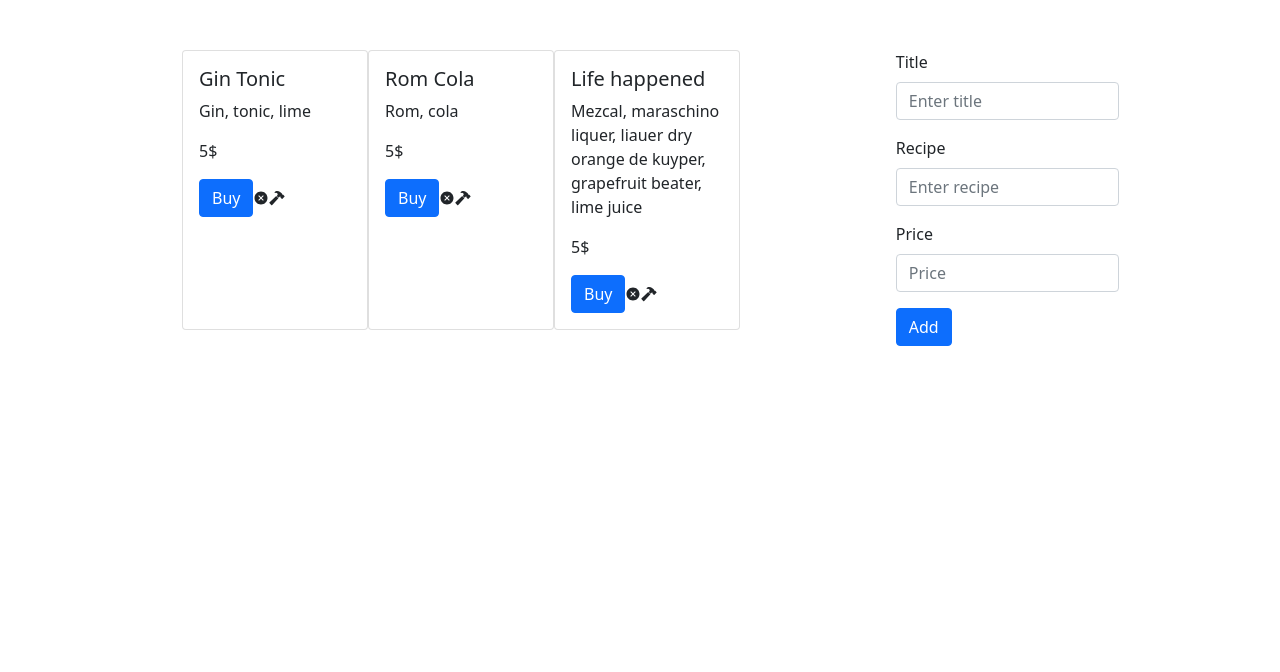
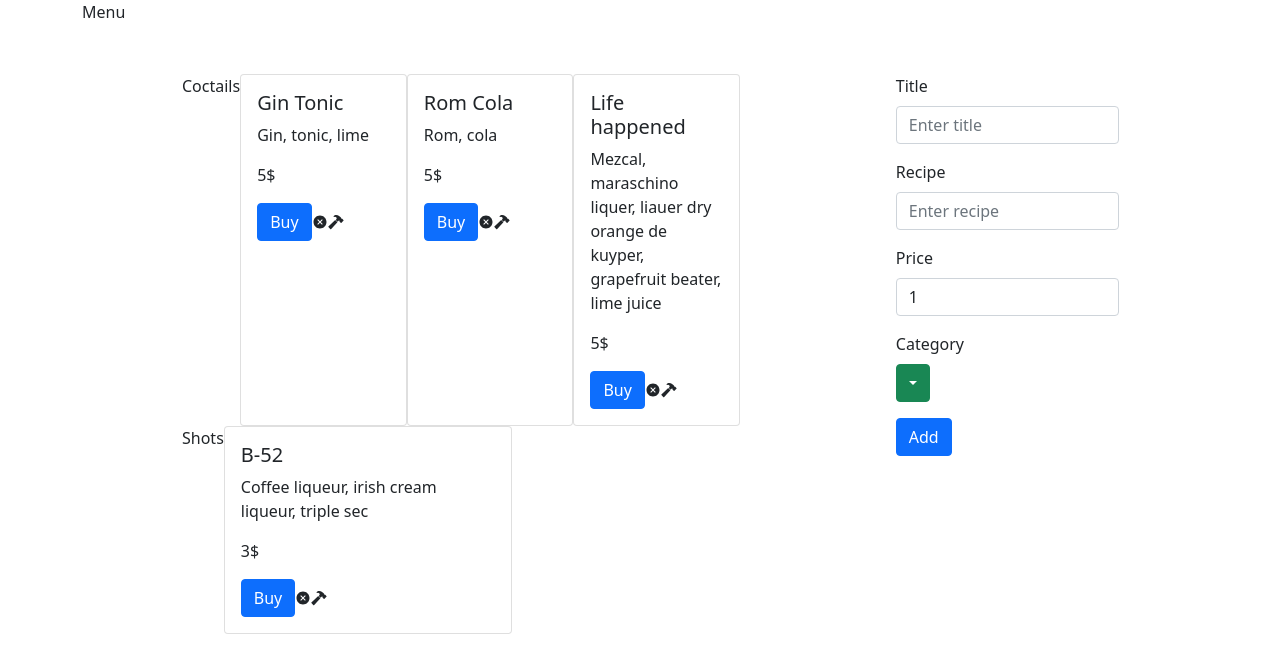
Before and after one commit to MurixHyper/b2b-bar, a React (Create React App) app: page / in a window 1280 px wide. Shown: the top 672 px of the page. Built offline with nearby package versions, Linux system fonts and the light colour scheme.

Commit message:
functions instead of classes new form for adding

```diff
--- a/src/Components/AddCoctail/AddCoctail.jsx
+++ b/src/Components/AddCoctail/AddCoctail.jsx
@@ -1,43 +1,132 @@
 import Button from 'react-bootstrap/Button';
 import Form from 'react-bootstrap/Form';
-import React from "react";
+import Dropdown from 'react-bootstrap/Dropdown';
+import React, { useState, useRef } from "react";
 import './AddCoctail.css';
 
-
-class AddCoctail extends React.Component {
-    constructor(props){
-      super(props)
-      this.state={
+const AddCoctail = ({ onAdd }) => {
+  const [formData, setFormData] = useState({
     title: "",
     ingrs: "",
-        price: 1
-      }
-    }
-    render(){
+    price: 1,
+    category: ""
+  });
+
+  const myFormRef = useRef(null);
+
+  const handleChange = (e) => {
+    const { name, value } = e.target;
+    setFormData((prevData) => ({
+      ...prevData,
+      [name]: name === 'price' ? Number(value) : value
+    }));
+  };
+
+  const handleCategoryChange = (selectedCategory) => {
+    setFormData((prevData) => ({
+      ...prevData,
+      category: selectedCategory
+    }));
+  };
+
+  const handleAdd = () => {
+    onAdd({
+      title: formData.title,
+      ingrs: formData.ingrs,
+      price: formData.price,
+      category: formData.category
+    });
+
+    myFormRef.current.reset();
+  };
+
   return (
-      <Form ref={(el) => this.myForm = el}>
+    <Form ref={myFormRef}>
       <Form.Group className="mb-3" controlId="formBasicTitle">
         <Form.Label>Title</Form.Label>
-          <Form.Control type="text" placeholder="Enter title" onChange={(e)=>this.setState({title: e.target.value})}/>
+        <Form.Control
+          type="text"
+          name="title"
+          placeholder="Enter title"
+          onChange={handleChange}
+          value={formData.title}
+        />
       </Form.Group>
       <Form.Group className="mb-3" controlId="formBasicRecipe">
         <Form.Label>Recipe</Form.Label>
-          <Form.Control type="text" placeholder="Enter recipe" onChange={(e)=>this.setState({ingrs: e.target.value})} />
+        <Form.Control
+          type="text"
+          name="ingrs"
+          placeholder="Enter recipe"
+          onChange={handleChange}
+          value={formData.ingrs}
+        />
       </Form.Group>
       <Form.Group className="mb-3" controlId="formBasicPrice">
         <Form.Label>Price</Form.Label>
-          <Form.Control type="text" placeholder="Price" onChange={(e)=>this.setState({price: Number(e.target.value)})}/>
+        <Form.Control
+          type="text"
+          name="price"
+          placeholder="Price"
+          onChange={handleChange}
+          value={formData.price}
+        />
       </Form.Group>
-        <Button variant="primary" type="button" onClick={()=>{
-          this.myForm.reset();
-          this.props.onAdd({
-          title: this.state.title,
-          ingrs: this.state.ingrs,
-          price: this.state.price})}}>
+      <Form.Group className="mb-3" controlId="formBasicCategory">
+        <Form.Label>Category</Form.Label>
+        <Dropdown onSelect={(eventKey) => handleCategoryChange(eventKey)}>
+          <Dropdown.Toggle variant="success" id="dropdown-basic">
+            {formData.category}
+          </Dropdown.Toggle>
+
+          <Dropdown.Menu>
+            <Dropdown.Item eventKey="Coctail">Coctail</Dropdown.Item>
+            <Dropdown.Item eventKey="Shot">Shot</Dropdown.Item>
+          </Dropdown.Menu>
+        </Dropdown>
+      </Form.Group>
+      <Button variant="primary" type="button" onClick={handleAdd}>
         Add
       </Button>
     </Form>
-    );}
-  }
+  );
+};
+
+
+// class AddCoctail extends React.Component {
+//     constructor(props){
+//       super(props)
+//       this.state={
+//         title: "",
+//         ingrs: "",
+//         price: 1
+//       }
+//     }
+//     render(){
+//     return (
+//       <Form ref={(el) => this.myForm = el}>
+//         <Form.Group className="mb-3" controlId="formBasicTitle">
+//           <Form.Label>Title</Form.Label>
+//           <Form.Control type="text" placeholder="Enter title" onChange={(e)=>this.setState({title: e.target.value})}/>
+//         </Form.Group>
+//         <Form.Group className="mb-3" controlId="formBasicRecipe">
+//           <Form.Label>Recipe</Form.Label>
+//           <Form.Control type="text" placeholder="Enter recipe" onChange={(e)=>this.setState({ingrs: e.target.value})} />
+//         </Form.Group>
+//         <Form.Group className="mb-3" controlId="formBasicPrice">
+//           <Form.Label>Price</Form.Label>
+//           <Form.Control type="text" placeholder="Price" onChange={(e)=>this.setState({price: Number(e.target.value)})}/>
+//         </Form.Group>
+//         <Button variant="primary" type="button" onClick={()=>{
+//           this.myForm.reset();
+//           this.props.onAdd({
+//           title: this.state.title,
+//           ingrs: this.state.ingrs,
+//           price: this.state.price})}}>
+//           Add
+//         </Button>
+//       </Form>
+//     );}
+//   }
 
   export default AddCoctail;
--- a/src/Components/App/App.jsx
+++ b/src/Components/App/App.jsx
@@ -1,81 +1,156 @@
-import React from "react";
+import React, { useState} from "react";
 import BarCard from "../BarCard/BarCard";
 import AddCoctail from "../AddCoctail/AddCoctail";
 import './App.css';
 
-class App extends React.Component{
-    constructor(props){
-      super(props)
-      this.state={
-        coctails:[
+const App = () => {
+  const [coctails, setCoctails] = useState([
     {
       id: 1,
       title: "Gin Tonic",
       ingrs: "Gin, tonic, lime",
-            price: 5
+      price: 5,
+      category: "Coctail"
     },
     {
       id: 2,
       title: "Rom Cola",
       ingrs: "Rom, cola",
-            price: 5
+      price: 5,
+      category: "Coctail"
     },
     {
       id: 3,
       title: "Life happened",
       ingrs: "Mezcal, maraschino liquer, liauer dry orange de kuyper, grapefruit beater, lime juice",
-            price: 5
+      price: 5,
+      category: "Coctail"
+    },
+    {
+      id: 4,
+      title: "B-52",
+      ingrs: "Coffee liqueur, irish cream liqueur, triple sec",
+      price: 3,
+      category: "Shot"
     }
-        ]
-        // shots:[
-        //   {
-        //     id: 1,
-        //     title: "B-52",
-        //     ingrs: "Coffee liqueur, irish cream liqueur, triple sec",
-        //     price: 3
-        //   }
-        // ]
+  ]);
+
+  const addCoctail = (coctail) => {
+    const id = coctails.length + 1;
+    setCoctails([...coctails, { id, ...coctail }]);
+  };
+
+  const deleteCoctail = (id) => {
+    setCoctails(coctails.filter((el) => el.id !== id));
+  };
+
+  const changePrices = (id) => {
+    const updatedCoctails = coctails.map((el) => {
+      if (id === el.id) {
+        return { ...el, price: el.price + 2 };
+      } else {
+        return { ...el, price: el.price - 1 };
       }
-      this.addCoctail=this.addCoctail.bind(this)
-      this.deleteCoctail=this.deleteCoctail.bind(this)
-      this.changePrices=this.changePrices.bind(this)
-    }
-    render(){
-      return(
+    });
+    setCoctails(updatedCoctails);
+  };
+
+  return (
     <div className="container">
+      <header>Menu</header>
       <div className="main-div">
         <main>
-              <BarCard coctails={this.state.coctails} onDelete={this.deleteCoctail} changePrices={this.changePrices}/>
+          <BarCard coctails={coctails.filter(coctail => coctail.category === "Coctail")} onDelete={deleteCoctail} changePrices={changePrices} nameOfCategory={"Coctails"} />
+          <BarCard coctails={coctails.filter(coctail => coctail.category === "Shot")} onDelete={deleteCoctail} changePrices={changePrices} nameOfCategory={"Shots"} />
         </main>
         <aside>
-              <AddCoctail onAdd={this.addCoctail}/>
+          <AddCoctail onAdd={addCoctail} />
         </aside>
       </div>
     </div>
-      )
-    }
-    addCoctail(coctail){
-      const id=this.state.coctails.length+1
-      this.setState({coctails:[...this.state.coctails,{id,...coctail}]})
-    }
-    deleteCoctail(id){
-      this.setState({
-        coctails: this.state.coctails.filter((el)=>el.id!==id)
-      })
-    }
-    changePrices(id){
-      const updatedCoctails = this.state.coctails.map((el) => {
-        if (id === el.id) {
-          return {...el,price: el.price +2};
-        }
-        else {
-          return {...el,price:el.price -1};
-        }
-      });
-      this.setState({
-        coctails: updatedCoctails
-      })
-    }
-  }
+  );
+};
 
+
+// class App extends React.Component{
+//     constructor(props){
+//       super(props)
+//       this.state={
+//         coctails:[
+//           {
+//             id: 1,
+//             title: "Gin Tonic",
+//             ingrs: "Gin, tonic, lime",
+//             price: 5,
+//             category: "Coctails"
+//           },
+//           {
+//             id: 2,
+//             title: "Rom Cola",
+//             ingrs: "Rom, cola",
+//             price: 5,
+//             category: "Coctails"
+//           },
+//           {
+//             id: 3,
+//             title: "Life happened",
+//             ingrs: "Mezcal, maraschino liquer, liauer dry orange de kuyper, grapefruit beater, lime juice",
+//             price: 5,
+//             category: "Coctail"
+//           },
+//           {
+//             id: 4,
+//             title: "B-52",
+//             ingrs: "Coffee liqueur, irish cream liqueur, triple sec",
+//             price: 3,
+//             category: "Shot"
+//           }
+//         ]
+//       }
+//       this.addCoctail=this.addCoctail.bind(this)
+//       this.deleteCoctail=this.deleteCoctail.bind(this)
+//       this.changePrices=this.changePrices.bind(this)
+//     }
+//     render(){
+//       return(
+
+//         <div className="container">
+//           <header>
+//             Menu
+//           </header>
+//           <div className="main-div">
+//             <main>
+//               <BarCard coctails={this.state.coctails} onDelete={this.deleteCoctail} changePrices={this.changePrices} nameOfCategory={"Coctails"}/>
+//               <BarCard coctails={this.state.coctails} onDelete={this.deleteCoctail} changePrices={this.changePrices} nameOfCategory={"Shots"}/>
+//             </main>
+//             <aside>
+//               <AddCoctail onAdd={this.addCoctail}/>
+//             </aside>
+//           </div>
+//         </div>
+//       )
+//     }
+//     addCoctail(coctail){
+//       const id=this.state.coctails.length+1
+//       this.setState({coctails:[...this.state.coctails,{id,...coctail}]})
+//     }
+//     deleteCoctail(id){
+//       this.setState({
+//         coctails: this.state.coctails.filter((el)=>el.id!==id)
+//       })
+//     }
+//     changePrices(id){
+//       const updatedCoctails = this.state.coctails.map((el) => {
+//         if (id === el.id) {
+//           return {...el,price: el.price +2};
+//         }
+//         else {
+//           return {...el,price:el.price -1};
+//         }
+//       });
+//       this.setState({
+//         coctails: updatedCoctails
+//       })
+//     }
+//   }
   export default App;
--- a/src/Components/BarCard/BarCard.jsx
+++ b/src/Components/BarCard/BarCard.jsx
@@ -2,7 +2,7 @@ import React, { useState,useEffect } from "react";
 import Beverage from "../Beverage/Beverage";
 import './BarCard.css';
 
-function BarCard({coctails,onDelete,changePrices})
+function BarCard({coctails,onDelete,changePrices,nameOfCategory})
 {
   const[lastAdded,setLastAdded]=useState(-1);
   useEffect(()=>{
@@ -18,6 +18,7 @@ function BarCard({coctails,onDelete,changePrices})
   if(coctails.length>0)
   return (
       <div className="cards">
+        <div>{nameOfCategory}</div>
       {coctails.map((el) => (
         <Beverage
         key={el.id}
```
Lines whose indentation alone changed are shown as unchanged.
